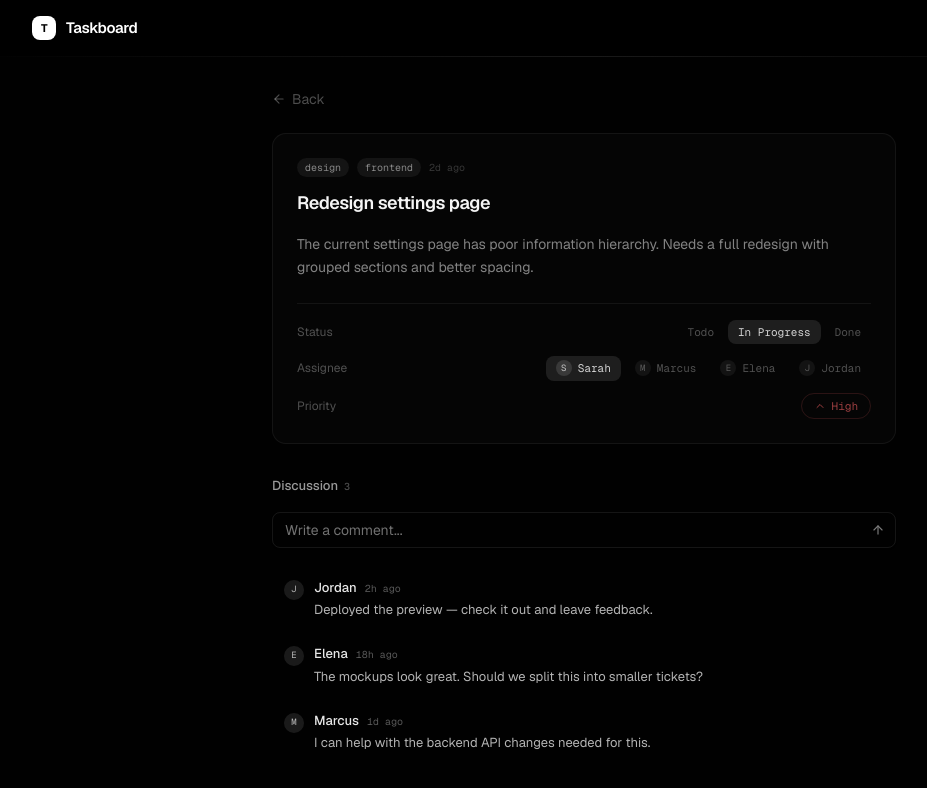
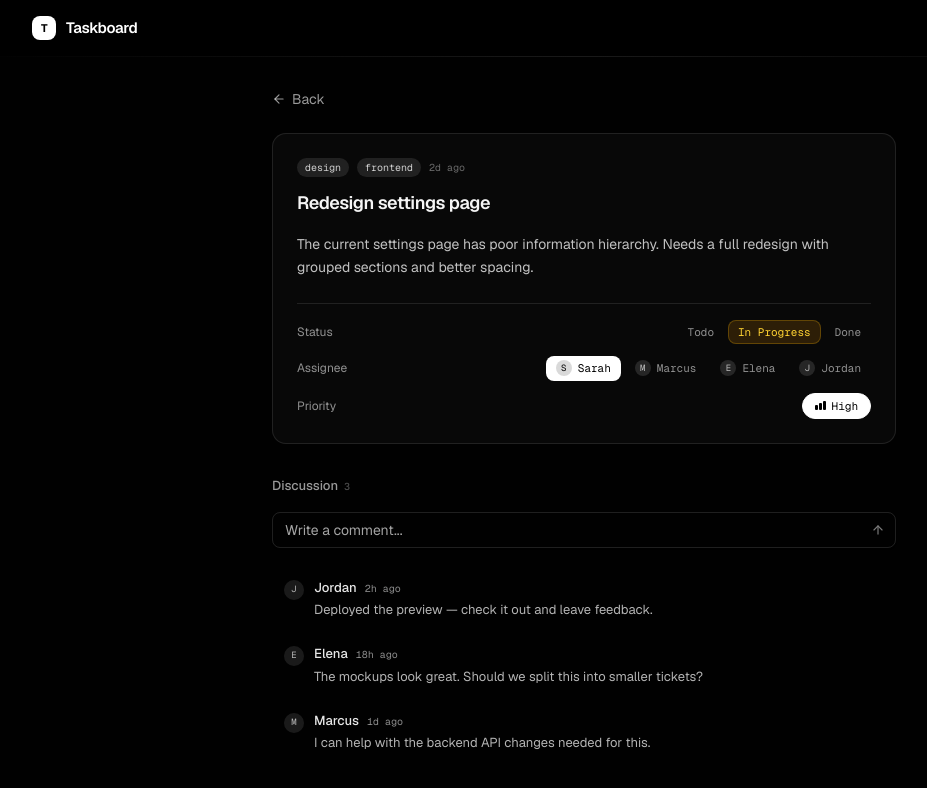
Before and after one commit to vercel-labs/async-react-demo, a Next.js app: page /task/1 in a window 1280 px wide. Shown: the top 788 px of the page, without its empty margins (56-983 px from the left). Built offline with nearby package versions, Linux system fonts and the light colour scheme.

Commit message:
Apply design changes

```diff
--- a/src/app/globals.css
+++ b/src/app/globals.css
@@ -55,14 +55,14 @@
   --primary-foreground: oklch(0.07 0 0);
   --secondary: oklch(0.15 0 0);
   --secondary-foreground: oklch(0.97 0 0);
-  --muted: oklch(0.15 0 0);
-  --muted-foreground: oklch(0.55 0 0);
-  --accent: oklch(0.15 0 0);
-  --accent-foreground: oklch(0.97 0 0);
-  --destructive: oklch(0.55 0.2 27);
-  --border: oklch(1 0 0 / 8%);
-  --input: oklch(1 0 0 / 8%);
-  --ring: oklch(1 0 0 / 20%);
+  --muted: oklch(0.18 0 0);
+  --muted-foreground: oklch(0.72 0 0);
+  --accent: oklch(0.18 0 0);
+  --accent-foreground: oklch(0.98 0 0);
+  --destructive: oklch(0.62 0.22 27);
+  --border: oklch(1 0 0 / 14%);
+  --input: oklch(1 0 0 / 12%);
+  --ring: oklch(1 0 0 / 35%);
   --radius: 0.625rem;
 }
 
--- a/src/app/page.tsx
+++ b/src/app/page.tsx
@@ -17,7 +17,7 @@ export default async function Home({
       <div className="mb-6 flex flex-col gap-4 sm:flex-row sm:items-center sm:justify-between">
         <div>
           <h1 className="text-xl font-semibold tracking-tight">Board</h1>
-          <p className="mt-1 text-sm text-white/40">
+          <p className="mt-1 text-sm text-white/60">
             <span className="font-mono text-xs">{allTasks.length}</span> tasks
             {label ? ` · ${label}` : ""}
           </p>
--- a/src/app/task/[id]/_components/assignee-select.tsx
+++ b/src/app/task/[id]/_components/assignee-select.tsx
@@ -25,16 +25,16 @@ export function AssigneeSelect({
           className={cn(
             "flex items-center gap-1.5 rounded-md px-2.5 py-1 font-mono text-[11px] transition-colors",
             assignee === name
-              ? "bg-white/[0.1] text-white/80"
-              : "text-white/30 hover:bg-white/[0.04] hover:text-white/50"
+              ? "bg-white text-black hover:bg-white/90"
+              : "text-white/55 hover:bg-white/[0.08] hover:text-white",
           )}
         >
           <span
             className={cn(
               "flex size-4 items-center justify-center rounded-full text-[9px]",
               assignee === name
-                ? "bg-white/[0.12] text-white/70"
-                : "bg-white/[0.06] text-white/30"
+                ? "bg-black/15 text-black"
+                : "bg-white/[0.12] text-white/70",
             )}
           >
             {name[0]}
--- a/src/app/task/[id]/_components/comment-section.tsx
+++ b/src/app/task/[id]/_components/comment-section.tsx
@@ -38,7 +38,7 @@ export async function CommentSection({ taskId }: { taskId: string }) {
                     <span className="text-[13px] font-medium text-white/90">
                       {comment.userName}
                     </span>
-                    <span className="font-mono text-[10px] text-white/35">
+                    <span className="font-mono text-[10px] text-white/55">
                       <RelativeTime date={comment.createdAt} />
                     </span>
                   </div>
--- a/src/app/task/[id]/_components/delete-button.tsx
+++ b/src/app/task/[id]/_components/delete-button.tsx
@@ -11,7 +11,7 @@ export function DeleteButton({ commentId }: { commentId: string }) {
   return (
     <button
       onClick={handleClick}
-      className="mt-0.5 rounded p-1 text-white/15 transition-colors hover:bg-white/[0.06] hover:text-white/40"
+      className="mt-0.5 rounded p-1 text-white/40 transition-colors hover:bg-white/[0.08] hover:text-red-300"
       aria-label="Delete comment"
     >
       <Trash2 className="size-3" />
--- a/src/app/task/[id]/_components/priority-button.tsx
+++ b/src/app/task/[id]/_components/priority-button.tsx
@@ -1,14 +1,29 @@
 "use client";
 
-import { ChevronUp } from "lucide-react";
 import { cyclePriority } from "@/data/actions/task";
 import { cn } from "@/lib/utils";
 import type { Priority } from "@/lib/data";
 
-const priorityConfig: Record<Priority, { label: string; class: string }> = {
-  low: { label: "Low", class: "text-white/40 border-white/10" },
-  medium: { label: "Med", class: "text-amber-300/50 border-amber-300/15" },
-  high: { label: "High", class: "text-red-400/60 border-red-400/15" },
+const priorityConfig: Record<
+  Priority,
+  { label: string; bars: number; class: string }
+> = {
+  low: {
+    label: "Low",
+    bars: 1,
+    class:
+      "text-white/70 border-white/15 bg-white/[0.04] hover:bg-white/[0.08]",
+  },
+  medium: {
+    label: "Med",
+    bars: 2,
+    class: "text-white border-white/25 bg-white/[0.08] hover:bg-white/[0.14]",
+  },
+  high: {
+    label: "High",
+    bars: 3,
+    class: "text-black border-white bg-white hover:bg-white/90",
+  },
 };
 
 export function PriorityButton({
@@ -28,11 +43,22 @@ export function PriorityButton({
     <button
       onClick={handleCycle}
       className={cn(
-        "flex items-center gap-1.5 rounded-full border px-3 py-1 font-mono text-[11px] transition-colors hover:bg-white/5",
-        config.class
+        "flex items-center gap-1.5 rounded-full border px-3 py-1 font-mono text-[11px] transition-colors",
+        config.class,
       )}
     >
-      <ChevronUp className="size-3" />
+      <span className="inline-flex items-end gap-px">
+        {[1, 2, 3].map((i) => (
+          <span
+            key={i}
+            className={cn(
+              "w-[3px] rounded-[1px]",
+              i === 1 ? "h-[5px]" : i === 2 ? "h-[7px]" : "h-[9px]",
+              i <= config.bars ? "bg-current" : "bg-current opacity-20",
+            )}
+          />
+        ))}
+      </span>
       {config.label}
     </button>
   );
--- a/src/app/task/[id]/_components/status-select.tsx
+++ b/src/app/task/[id]/_components/status-select.tsx
@@ -4,10 +4,24 @@ import { updateStatus } from "@/data/actions/task";
 import { cn } from "@/lib/utils";
 import type { Status } from "@/lib/data";
 
-const statuses: { value: Status; label: string }[] = [
-  { value: "todo", label: "Todo" },
-  { value: "in-progress", label: "In Progress" },
-  { value: "done", label: "Done" },
+const statuses: { value: Status; label: string; active: string }[] = [
+  {
+    value: "todo",
+    label: "Todo",
+    active: "bg-blue-500/15 text-blue-300 ring-1 ring-inset ring-blue-400/25",
+  },
+  {
+    value: "in-progress",
+    label: "In Progress",
+    active:
+      "bg-amber-500/15 text-amber-300 ring-1 ring-inset ring-amber-400/25",
+  },
+  {
+    value: "done",
+    label: "Done",
+    active:
+      "bg-emerald-500/15 text-emerald-300 ring-1 ring-inset ring-emerald-400/25",
+  },
 ];
 
 export function StatusSelect({
@@ -31,8 +45,8 @@ export function StatusSelect({
           className={cn(
             "rounded-md px-2.5 py-1 font-mono text-[11px] transition-colors",
             status === s.value
-              ? "bg-white/[0.1] text-white/80"
-              : "text-white/30 hover:bg-white/[0.04] hover:text-white/50"
+              ? s.active
+              : "text-white/55 hover:bg-white/[0.08] hover:text-white",
           )}
         >
           {s.label}
--- a/src/app/task/[id]/page.tsx
+++ b/src/app/task/[id]/page.tsx
@@ -22,45 +22,45 @@ export default async function TaskPage({
     <div className="mx-auto max-w-2xl px-4 py-8 sm:px-6">
       <Link
         href="/"
-        className="mb-6 inline-flex items-center gap-1.5 text-sm text-white/30 transition-colors hover:text-white/60"
+        className="mb-6 inline-flex items-center gap-1.5 text-sm text-white/60 transition-colors hover:text-white"
       >
         <ArrowLeft className="size-3.5" />
         Back
       </Link>
 
-      <div className="mb-8 rounded-xl border border-white/[0.06] bg-white/[0.02] p-6">
+      <div className="mb-8 rounded-xl border border-white/10 bg-white/[0.03] p-6">
         <div className="mb-4">
           <div className="mb-3 flex flex-wrap items-center gap-2">
             {task.labels.map((l) => (
               <span
                 key={l}
-                className="rounded-full bg-white/[0.06] px-2 py-0.5 font-mono text-[10px] text-white/50"
+                className="rounded-full bg-white/[0.1] px-2 py-0.5 font-mono text-[10px] text-white/80"
               >
                 {l}
               </span>
             ))}
-            <span className="font-mono text-[10px] text-white/20">
+            <span className="font-mono text-[10px] text-white/40">
               <RelativeTime date={task.createdAt} />
             </span>
           </div>
           <h1 className="text-lg font-semibold tracking-tight">{task.title}</h1>
         </div>
 
-        <p className="mb-6 text-sm leading-relaxed text-white/50">
+        <p className="mb-6 text-sm leading-relaxed text-white/75">
           {task.description}
         </p>
 
-        <div className="space-y-3 border-t border-white/[0.06] pt-4">
+        <div className="space-y-3 border-t border-white/10 pt-4">
           <div className="flex items-center justify-between">
-            <span className="text-[12px] text-white/30">Status</span>
+            <span className="text-[12px] text-white/55">Status</span>
             <StatusSelect taskId={task.id} status={task.status} />
           </div>
           <div className="flex items-center justify-between">
-            <span className="text-[12px] text-white/30">Assignee</span>
+            <span className="text-[12px] text-white/55">Assignee</span>
             <AssigneeSelect taskId={task.id} assignee={task.assignee} />
           </div>
           <div className="flex items-center justify-between">
-            <span className="text-[12px] text-white/30">Priority</span>
+            <span className="text-[12px] text-white/55">Priority</span>
             <PriorityButton taskId={task.id} priority={task.priority} />
           </div>
         </div>
--- a/src/components/create-task-modal.tsx
+++ b/src/components/create-task-modal.tsx
@@ -50,7 +50,7 @@ export function CreateTaskModal() {
 
   return (
     <Dialog open={isOpen} onOpenChange={setIsOpen}>
-      <DialogTrigger className="inline-flex shrink-0 items-center gap-1.5 whitespace-nowrap rounded-lg border border-white/[0.08] bg-white/[0.04] px-3 py-1.5 text-[13px] text-white/50 transition-colors hover:bg-white/[0.08] hover:text-white/70">
+      <DialogTrigger className="inline-flex shrink-0 items-center gap-1.5 whitespace-nowrap rounded-lg border border-white/15 bg-white/[0.08] px-3 py-1.5 text-[13px] text-white transition-colors hover:bg-white/[0.14] hover:border-white/25">
         <Plus className="size-3.5" />
         New Task
       </DialogTrigger>
@@ -64,7 +64,11 @@ export function CreateTaskModal() {
           <CreateTaskFormFields key={formKey} />
 
           <DialogFooter className="mt-4">
-            <Button type="submit" disabled={isSubmitting} className="sm:w-auto w-full">
+            <Button
+              type="submit"
+              disabled={isSubmitting}
+              className="sm:w-auto w-full"
+            >
               {isSubmitting ? "Creating..." : "Create Task"}
             </Button>
           </DialogFooter>
@@ -80,10 +84,24 @@ function CreateTaskFormFields() {
   const [assignee, setAssignee] = useState<Assignee>(ASSIGNEES[0]);
   const [selectedLabels, setSelectedLabels] = useState<Label[]>([]);
 
-  const statuses: { value: Status; label: string }[] = [
-    { value: "todo", label: "Todo" },
-    { value: "in-progress", label: "In Progress" },
-    { value: "done", label: "Done" },
+  const statuses: { value: Status; label: string; active: string }[] = [
+    {
+      value: "todo",
+      label: "Todo",
+      active: "bg-blue-500/15 text-blue-300 ring-1 ring-inset ring-blue-400/25",
+    },
+    {
+      value: "in-progress",
+      label: "In Progress",
+      active:
+        "bg-amber-500/15 text-amber-300 ring-1 ring-inset ring-amber-400/25",
+    },
+    {
+      value: "done",
+      label: "Done",
+      active:
+        "bg-emerald-500/15 text-emerald-300 ring-1 ring-inset ring-emerald-400/25",
+    },
   ];
 
   const priorities: { value: Priority; label: string }[] = [
@@ -102,19 +120,19 @@ function CreateTaskFormFields() {
       ))}
 
       <div>
-        <label className="mb-1.5 block text-[12px] text-white/40">Title</label>
+        <label className="mb-1.5 block text-[12px] text-white/65">Title</label>
         <Input name="title" placeholder="Task title..." required />
       </div>
 
       <div>
-        <label className="mb-1.5 block text-[12px] text-white/40">
+        <label className="mb-1.5 block text-[12px] text-white/65">
           Description
         </label>
         <Input name="description" placeholder="Describe the task..." />
       </div>
 
       <div>
-        <label className="mb-1.5 block text-[12px] text-white/40">Status</label>
+        <label className="mb-1.5 block text-[12px] text-white/65">Status</label>
         <div className="flex gap-1">
           {statuses.map((s) => (
             <button
@@ -124,8 +142,8 @@ function CreateTaskFormFields() {
               className={cn(
                 "rounded-md px-2.5 py-1 font-mono text-[11px] transition-colors",
                 status === s.value
-                  ? "bg-white/[0.1] text-white/80"
-                  : "text-white/30 hover:bg-white/[0.04] hover:text-white/50"
+                  ? s.active
+                  : "text-white/55 hover:bg-white/[0.08] hover:text-white",
               )}
             >
               {s.label}
@@ -135,7 +153,7 @@ function CreateTaskFormFields() {
       </div>
 
       <div>
-        <label className="mb-1.5 block text-[12px] text-white/40">
+        <label className="mb-1.5 block text-[12px] text-white/65">
           Priority
         </label>
         <div className="flex gap-1">
@@ -147,8 +165,8 @@ function CreateTaskFormFields() {
               className={cn(
                 "rounded-md px-2.5 py-1 font-mono text-[11px] transition-colors",
                 priority === p.value
-                  ? "bg-white/[0.1] text-white/80"
-                  : "text-white/30 hover:bg-white/[0.04] hover:text-white/50"
+                  ? "bg-white text-black hover:bg-white/90"
+                  : "text-white/55 hover:bg-white/[0.08] hover:text-white",
               )}
             >
               {p.label}
@@ -158,7 +176,7 @@ function CreateTaskFormFields() {
       </div>
 
       <div>
-        <label className="mb-1.5 block text-[12px] text-white/40">
+        <label className="mb-1.5 block text-[12px] text-white/65">
           Assignee
         </label>
         <div className="flex flex-wrap gap-1">
@@ -170,16 +188,16 @@ function CreateTaskFormFields() {
               className={cn(
                 "flex items-center gap-1.5 rounded-md px-2.5 py-1 font-mono text-[11px] transition-colors",
                 assignee === name
-                  ? "bg-white/[0.1] text-white/80"
-                  : "text-white/30 hover:bg-white/[0.04] hover:text-white/50"
+                  ? "bg-white text-black hover:bg-white/90"
+                  : "text-white/55 hover:bg-white/[0.08] hover:text-white",
               )}
             >
               <span
                 className={cn(
                   "flex size-4 items-center justify-center rounded-full text-[9px]",
                   assignee === name
-                    ? "bg-white/[0.12] text-white/70"
-                    : "bg-white/[0.06] text-white/30"
+                    ? "bg-black/15 text-black"
+                    : "bg-white/[0.12] text-white/70",
                 )}
               >
                 {name[0]}
@@ -191,7 +209,7 @@ function CreateTaskFormFields() {
       </div>
 
       <div>
-        <label className="mb-1.5 block text-[12px] text-white/40">Labels</label>
+        <label className="mb-1.5 block text-[12px] text-white/65">Labels</label>
         <div className="flex flex-wrap gap-1">
           {LABELS.map((label) => (
             <button
@@ -201,14 +219,14 @@ function CreateTaskFormFields() {
                 setSelectedLabels((prev) =>
                   prev.includes(label)
                     ? prev.filter((l) => l !== label)
-                    : [...prev, label]
+                    : [...prev, label],
                 )
               }
               className={cn(
                 "rounded-full px-2.5 py-0.5 font-mono text-[10px] capitalize transition-colors",
                 selectedLabels.includes(label)
-                  ? "bg-white/[0.1] text-white/70"
-                  : "bg-white/[0.04] text-white/30 hover:bg-white/[0.06]"
+                  ? "bg-white text-black hover:bg-white/90"
+                  : "bg-white/[0.08] text-white/65 hover:bg-white/[0.14] hover:text-white",
               )}
             >
               {label}
--- a/src/components/task-card.tsx
+++ b/src/components/task-card.tsx
@@ -1,21 +1,42 @@
 "use client";
 
 import Link from "next/link";
-import { cyclePriority, reassignTask } from "@/data/actions/task";
+import { cyclePriority } from "@/data/actions/task";
 import { cn } from "@/lib/utils";
-import {
-  ASSIGNEES,
-  type Assignee,
-  type Label,
-  type Priority,
-  type Status,
-} from "@/lib/data";
+import type { Assignee, Label, Priority, Status } from "@/lib/data";
 
-const priorityDot: Record<Priority, string> = {
-  high: "bg-red-400/50",
-  medium: "bg-amber-300/30",
-  low: "bg-white/15",
+const priorityIcon: Record<Priority, { bars: number; color: string }> = {
+  low: { bars: 1, color: "text-white/40" },
+  medium: { bars: 2, color: "text-white/70" },
+  high: { bars: 3, color: "text-white" },
 };
+
+function PriorityBars({
+  level,
+  className,
+}: {
+  level: Priority;
+  className?: string;
+}) {
+  const { bars, color } = priorityIcon[level];
+  return (
+    <span
+      className={cn("inline-flex items-end gap-px", color, className)}
+      aria-label={`${level} priority`}
+    >
+      {[1, 2, 3].map((i) => (
+        <span
+          key={i}
+          className={cn(
+            "w-[3px] rounded-[1px]",
+            i === 1 ? "h-[6px]" : i === 2 ? "h-[9px]" : "h-[12px]",
+            i <= bars ? "bg-current" : "bg-current opacity-20",
+          )}
+        />
+      ))}
+    </span>
+  );
+}
 
 export function TaskCard({
   id,
@@ -37,14 +58,6 @@ export function TaskCard({
     await cyclePriority(id);
   }
 
-  async function handleAssignee(e: React.MouseEvent) {
-    e.preventDefault();
-    e.stopPropagation();
-    const nextAssignee =
-      ASSIGNEES[(ASSIGNEES.indexOf(assignee) + 1) % ASSIGNEES.length];
-    await reassignTask(id, nextAssignee);
-  }
-
   function handleDragStart(e: React.DragEvent) {
     e.dataTransfer.setData("text/plain", id);
     e.dataTransfer.effectAllowed = "move";
@@ -55,18 +68,17 @@ export function TaskCard({
       href={`/task/${id}`}
       draggable
       onDragStart={handleDragStart}
-      className="group/card block cursor-grab rounded-lg border border-white/[0.04] bg-white/[0.02] p-3 transition-all hover:border-white/[0.1] hover:bg-white/[0.04] active:cursor-grabbing"
+      className="group/card block cursor-default rounded-lg border border-white/[0.08] bg-white/[0.03] p-3 transition-all hover:border-white/20 hover:bg-white/[0.06]"
     >
       <div className="mb-2 flex items-center gap-2">
         <button
           onClick={handlePriority}
-          className={cn(
-            "size-2 shrink-0 cursor-pointer rounded-full transition-all hover:scale-150 hover:ring-2 hover:ring-white/10",
-            priorityDot[priority],
-          )}
+          className="shrink-0 cursor-pointer rounded-full p-1 transition-all hover:bg-white/10"
           title={`${priority} priority — click to cycle`}
-        />
-        <h3 className="flex-1 text-[13px] font-medium leading-snug text-white/80 group-hover/card:text-white">
+        >
+          <PriorityBars level={priority} />
+        </button>
+        <h3 className="flex-1 text-[13px] font-medium leading-snug text-white group-hover/card:text-white">
           {title}
         </h3>
       </div>
@@ -76,25 +88,24 @@ export function TaskCard({
           {labels.slice(0, 2).map((l) => (
             <span
               key={l}
-              className="rounded-full bg-white/[0.06] px-2 py-0.5 font-mono text-[10px] text-white/40"
+              className="rounded-full bg-white/[0.1] px-2 py-0.5 font-mono text-[10px] text-white/75"
             >
               {l}
             </span>
           ))}
           {labels.length > 2 && (
-            <span className="rounded-full bg-white/[0.04] px-1.5 py-0.5 font-mono text-[10px] text-white/25">
+            <span className="rounded-full bg-white/[0.08] px-1.5 py-0.5 font-mono text-[10px] text-white/55">
               +{labels.length - 2}
             </span>
           )}
         </div>
 
-        <button
-          onClick={handleAssignee}
-          className="flex size-6 shrink-0 cursor-pointer items-center justify-center rounded-full bg-white/[0.06] font-mono text-[10px] text-white/40 transition-colors hover:bg-white/[0.12] hover:text-white/60"
-          title={`${assignee} — click to reassign`}
+        <span
+          className="flex size-6 shrink-0 items-center justify-center rounded-full bg-white/[0.12] font-mono text-[10px] text-white/80"
+          title={assignee}
         >
           {assignee[0]}
-        </button>
+        </span>
       </div>
     </Link>
   );
```
Also changed, not shown: src/components/board-client.tsx (+17 -18 lines), src/components/design/chip-group.tsx (+4 -4 lines).
